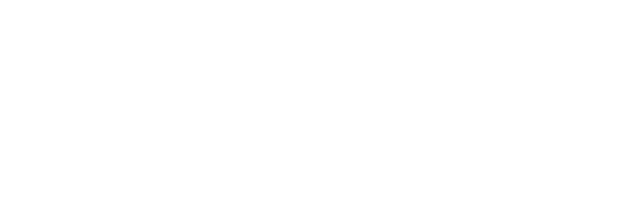
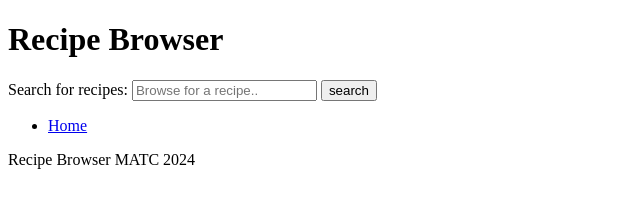
Before and after one commit to itdev160-fa2025/Marquis-Bcole, a plain HTML site: page Project-2/index.html in a window 1280 px wide. Shown: the whole page, without its empty margins (0-640 px from the left). Drawn offline with Linux system fonts and the light colour scheme.

Commit message:
update-1

```diff
--- a/Project-2/index.html
+++ b/Project-2/index.html
@@ -5,17 +5,37 @@
     <meta name="viewport" content="width=device-width, initial-scale=1.0">
     <!-- add text below explaining the site-->
     <meta name="description" content="Text here">
+    <link rel="stylesheet" href="styles.css">
     <!-- font-->
     <link rel="preconnect" href="https://fonts.googleapis.com">
     <link rel="preconnect" href="https://fonts.gstatic.com" crossorigin>
     <link href="https://fonts.googleapis.com/css2?family=Julius+Sans+One&display=swap" rel="stylesheet">
-    <title>Recipe browser</title>
+    <title>Recipe Browser</title>
     <script src="scripts.js"></script>
     <!--icon-->
     <link rel="shortcut icon" href="icon/Food_2-256.webp" type="image/x-icon">
 </head>
 
 <body>
+    <!--undo (should be center focused home page)-->
+    <header>
+        <h1>Recipe Browser</h1>
+        <label for="search">Search for recipes:</label>
+        <input type="text" id="search" placeholder="Browse for a recipe..">
+        <button id="search-button">search</button>
+    </header>
+    <nav role="navigation">
+        <ul>
+            <li><a href="index.html">Home</a></li>
+        </ul>
+    </nav>
+    <main>
+        <section id="recipe-list"></section>
+        <section id="recipe-details"></section>
+    </main>
 
+    <footer>
+        <p>Recipe Browser MATC 2024</p>
+    </footer>
 </body>
 </html>
```
Also changed, not shown: Project-2/about.html (added).
